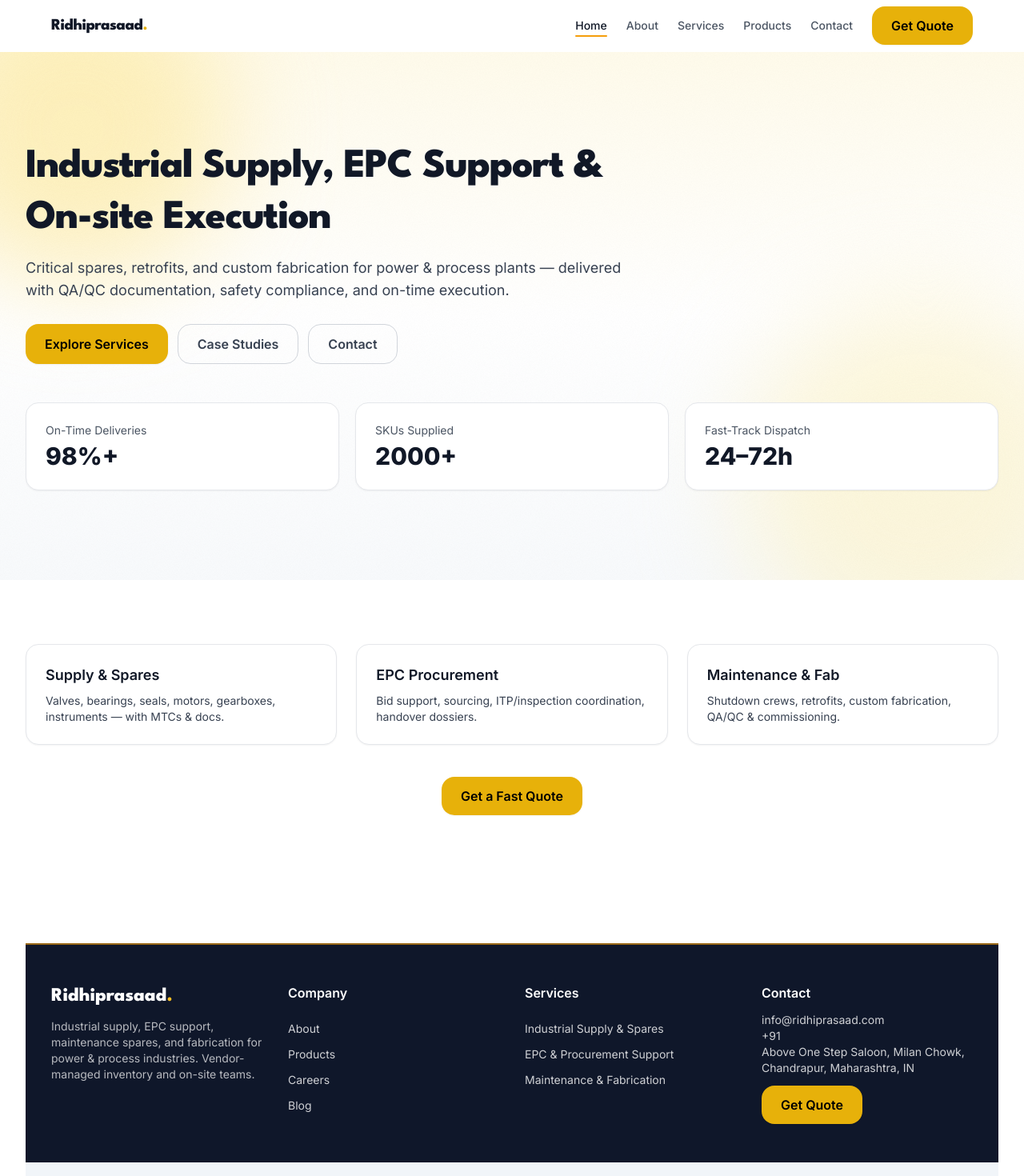
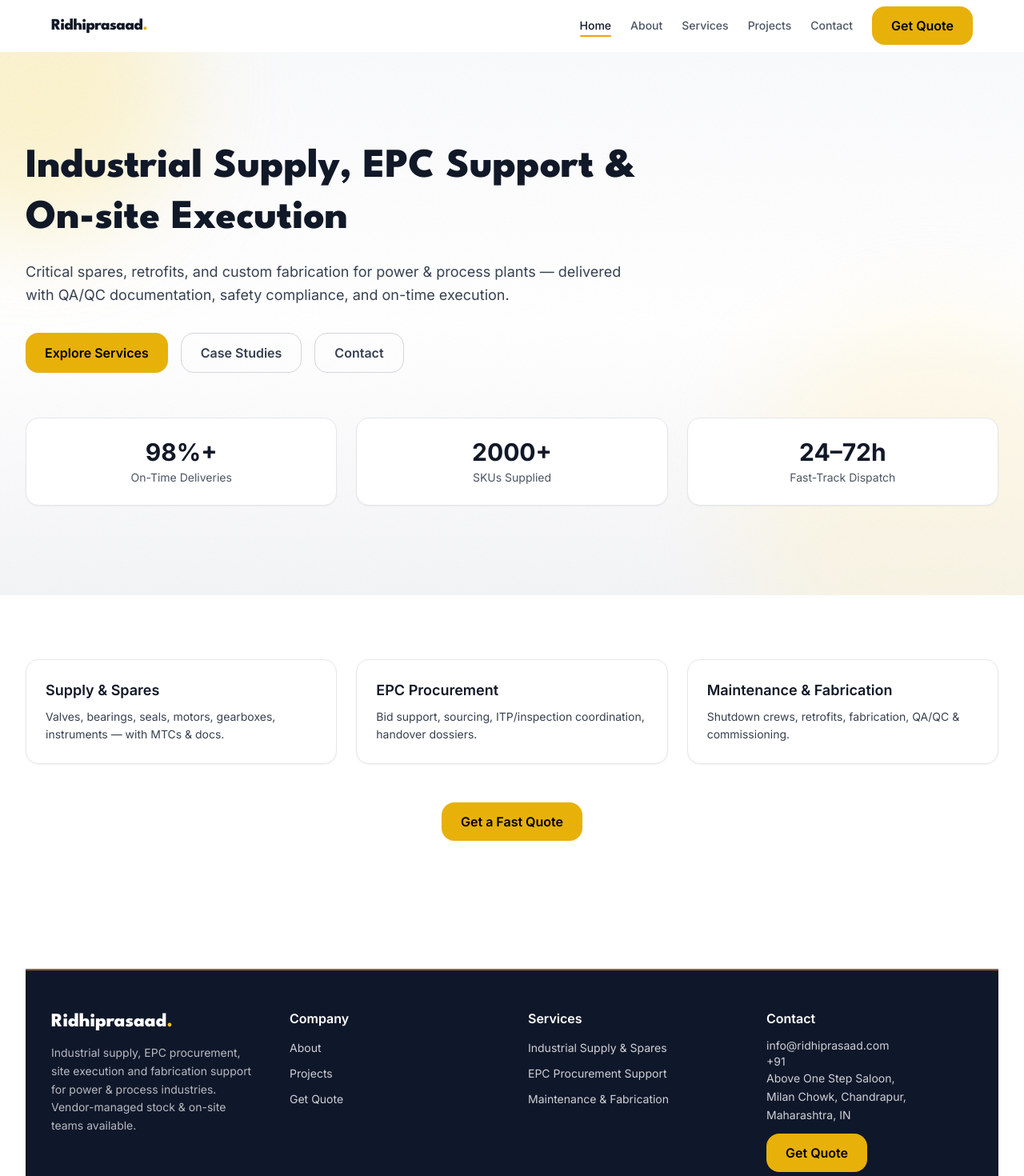
Before and after one commit to psspl2025/ridhiprasaad-site, a Next.js app: page / in a window 1280 px wide. Shown: the top 1470 px of the page at 80% size. Built offline with nearby package versions, Linux system fonts and the light colour scheme.

Commit message:
prod: clean RSC hooks, split contact form, polish layout

```diff
--- /dev/null
+++ b/app/contact/ContactForm.tsx
@@ -0,0 +1,58 @@
+"use client";
+
+import { useState } from "react";
+
+type Status = { ok: boolean; message: string };
+
+export default function ContactForm() {
+  const [status, setStatus] = useState<Status | null>(null);
+  const [loading, setLoading] = useState(false);
+
+  async function onSubmit(e: React.FormEvent<HTMLFormElement>) {
+    e.preventDefault();
+    setLoading(true);
+    setStatus(null);
+
+    const form = new FormData(e.currentTarget);
+    const payload = Object.fromEntries(form.entries());
+
+    try {
+      const res = await fetch("/api/contact", {
+        method: "POST",
+        headers: { "Content-Type": "application/json" },
+        body: JSON.stringify(payload),
+      });
+
+      const data = await res.json();
+      setStatus({ ok: res.ok, message: data?.message ?? "Done" });
+      if (res.ok) e.currentTarget.reset();
+    } catch {
+      setStatus({ ok: false, message: "Network error. Try again." });
+    } finally {
+      setLoading(false);
+    }
+  }
+
+  return (
+    <form className="card p-8 grid md:grid-cols-2 gap-4" onSubmit={onSubmit}>
+      <input name="name" required placeholder="Name" className="card px-4 py-3" />
+      <input name="company" placeholder="Company" className="card px-4 py-3" />
+      <input name="email" type="email" required placeholder="Email" className="card px-4 py-3" />
+      <input name="phone" placeholder="Phone" className="card px-4 py-3" />
+      <input name="subject" required placeholder="Subject" className="card px-4 py-3 md:col-span-2" />
+      <textarea name="message" required placeholder="Project / BOQ details…" className="card px-4 py-3 min-h-32 md:col-span-2" />
+
+      <div className="md:col-span-2 flex items-center gap-3">
+        <button className="btn-primary" disabled={loading}>
+          {loading ? "Sending…" : "Send Request"}
+        </button>
+
+        {status && (
+          <span className={status.ok ? "text-green-600 text-sm" : "text-red-500 text-sm"}>
+            {status.message}
+          </span>
+        )}
+      </div>
+    </form>
+  );
+}
--- a/app/contact/page.tsx
+++ b/app/contact/page.tsx
@@ -1,108 +1,40 @@
-// app/contact/page.tsx
-"use client";
+import PageHero from "@/components/PageHero";
+import ContactForm from "./ContactForm"; // we create this below
 
-import { useState } from "react";
-import PageHero from "@/components/PageHero"; // Ensure this path matches your structure
-import Image from "next/image";
-
-type Status = { ok: boolean; message: string };
+export const metadata = {
+  title: "Contact / Get Quote — Ridhiprasaad Supplier Pvt Ltd",
+  description: "Share BOQ, plant details, and timelines. Receive a response within 1 business day.",
+};
 
 export default function ContactPage() {
-  const [status, setStatus] = useState<Status | null>(null);
-  const [loading, setLoading] = useState(false);
-
-  async function onSubmit(e: React.FormEvent<HTMLFormElement>) {
-    e.preventDefault();
-    setLoading(true);
-    setStatus(null);
-
-    const form = new FormData(e.currentTarget);
-    const payload = Object.fromEntries(form.entries());
-
-    try {
-      const res = await fetch("/api/contact", {
-        method: "POST",
-        headers: { "Content-Type": "application/json" },
-        body: JSON.stringify(payload),
-      });
-      const data = await res.json();
-      setStatus({ ok: res.ok, message: data?.message ?? (res.ok ? "Sent!" : "Failed") });
-      if (res.ok) (e.currentTarget as HTMLFormElement).reset();
-    } catch (err) {
-      setStatus({ ok: false, message: "Network error. Please try again." });
-    } finally {
-      setLoading(false);
-    }
-  }
-
   return (
     <div className="w-full">
-      {/* Hero Section */}
       <PageHero
         fullBleed
-        image="/hero/contact-hero.webp" // Your webp hero or use AI-generated/contact-themed image here!
+        priority
+        image="/hero/contact-hero.webp"
         overlayDir="b"
         overlayClassName="from-slate-900/80 via-slate-900/55 to-transparent"
         title="Contact / Get Quote"
-        subtitle="Share your bill of materials, plant details, and timelines. We’ll respond within 1 business day."
+        subtitle="Share your requirements — we respond within 1 business day."
+        align="center"
         minH="min-h-[320px] md:min-h-[420px]"
-        align="center"
       />
 
-      <div className="container-xl py-16">
-        {/* Contact Form */}
-        <header className="mb-8">
-          <h1 className="font-display text-4xl md:text-5xl font-bold">Get in Touch</h1>
+      <div className="content py-16">
+        <header className="mb-10">
+          <h1 className="font-display text-4xl md:text-5xl font-bold text-gray-900">
+            Get in Touch
+          </h1>
           <p className="mt-3 text-gray-700 max-w-2xl">
-            Have a question or need a quote? Fill out the form below and our team will get back to you promptly.
+            Send us your BOQ or scope details — we’ll reply quickly with makes, lead times, and pricing.
           </p>
         </header>
 
-        <form className="card p-8 grid md:grid-cols-2 gap-4" onSubmit={onSubmit}>
-          <div className="grid gap-3">
-            <label className="text-sm text-gray-700" htmlFor="name">Name</label>
-            <input id="name" name="name" required className="card px-4 py-3" placeholder="Your name" />
-          </div>
+        {/* Client-side form separated */}
+        <ContactForm />
 
-          <div className="grid gap-3">
-            <label className="text-sm text-gray-700" htmlFor="company">Company</label>
-            <input id="company" name="company" className="card px-4 py-3" placeholder="Your company" />
-          </div>
-
-          <div className="grid gap-3">
-            <label className="text-sm text-gray-700" htmlFor="email">Email</label>
-            <input id="email" name="email" type="email" required className="card px-4 py-3" placeholder="you@company.com" />
-          </div>
-
-          <div className="grid gap-3">
-            <label className="text-sm text-gray-700" htmlFor="phone">Phone</label>
-            <input id="phone" name="phone" className="card px-4 py-3" placeholder="+91-9xxxxxxxxx" />
-          </div>
-
-          <div className="md:col-span-2 grid gap-3">
-            <label className="text-sm text-gray-700" htmlFor="subject">Subject</label>
-            <input id="subject" name="subject" required className="card px-4 py-3" placeholder="Supply quote / EPC support / Site visit" />
-          </div>
-
-          <div className="md:col-span-2 grid gap-3">
-            <label className="text-sm text-gray-700" htmlFor="message">Bill of Materials / Project Brief</label>
-            <textarea id="message" name="message" required className="card px-4 py-3 min-h-32" placeholder="Part numbers, quantities, makes, delivery location, timelines…" />
-          </div>
-
-          <div className="md:col-span-2 flex items-center gap-3">
-            <button className="btn-primary" type="submit" disabled={loading} aria-label="Send Request">
-              {loading ? "Sending…" : "Send Request"}
-            </button>
-            {status && (
-              <span className={status.ok ? "text-green-400 text-sm" : "text-red-400 text-sm"}>
-                {status.message}
-              </span>
-            )}
-          </div>
-        </form>
-
-        {/* Optional contact info block */}
-        <section className="mt-8 grid md:grid-cols-3 gap-6">
+        <section className="mt-12 grid md:grid-cols-3 gap-6">
           <div className="card p-6">
             <div className="text-gray-600 text-sm">Email</div>
             <div className="mt-1 font-semibold">info@ridhiprasaad.com</div>
@@ -113,7 +45,9 @@
           </div>
           <div className="card p-6">
             <div className="text-gray-600 text-sm">Location</div>
-            <div className="mt-1 font-semibold">Above One Step Saloon, Milan Chowk, Chandrapur, Maharashtra, IN</div>
+            <div className="mt-1 font-semibold">
+              Above One Step Saloon, Milan Chowk, Chandrapur, Maharashtra, IN
+            </div>
           </div>
         </section>
       </div>
--- a/app/page.tsx
+++ b/app/page.tsx
@@ -1,6 +1,6 @@
 import Link from "next/link";
 
-/** URL-encoded SVG noise background (safe for SSR) */
+/** Safe, SSR-friendly noise SVG background */
 const NOISE = (() => {
   const svg = `
     <svg xmlns="http://www.w3.org/2000/svg" width="140" height="140" viewBox="0 0 140 140">
@@ -20,101 +20,81 @@
 export default function HomePage() {
   return (
     <>
-      {/* HERO: full-bleed background, centered foreground */}
-      <section className="relative overflow-hidden">
-        {/* gradient base */}
+      {/* HERO */}
+      <section className="relative isolate overflow-hidden">
+        {/* Base gradient */}
+        <div className="absolute inset-0 bg-gradient-to-b from-gray-50 via-white to-gray-100" aria-hidden />
+
+        {/* Accent haze blobs (hidden if reduced motion) */}
         <div
-          className="absolute inset-0 bg-gradient-to-b from-amber-50 via-white to-slate-50"
-          aria-hidden="true"
+          className="pointer-events-none absolute -top-32 -left-32 h-[22rem] w-[22rem] rounded-full bg-amber-200/40 blur-3xl
+          [@media(prefers-reduced-motion:reduce)]:hidden"
+        />
+        <div
+          className="pointer-events-none absolute -bottom-32 -right-32 h-[30rem] w-[30rem] rounded-full bg-amber-100/40 blur-3xl
+          [@media(prefers-reduced-motion:reduce)]:hidden"
         />
 
-        {/* accent blobs (disabled for users preferring reduced motion) */}
+        {/* Noise overlay */}
         <div
-          className="pointer-events-none absolute -top-24 -left-24 h-96 w-96 rounded-full bg-amber-200/50 blur-3xl md:block [@media(prefers-reduced-motion:reduce)]:hidden"
-          aria-hidden="true"
-        />
-        <div
-          className="pointer-events-none absolute -bottom-24 -right-24 h-[28rem] w-[28rem] rounded-full bg-amber-100/60 blur-3xl md:block [@media(prefers-reduced-motion:reduce)]:hidden"
-          aria-hidden="true"
+          className="absolute inset-0 opacity-15 mix-blend-multiply"
+          style={{ backgroundImage: NOISE, backgroundRepeat: "repeat" }}
+          aria-hidden
         />
 
-        {/* subtle noise */}
-        <div
-          className="absolute inset-0 opacity-20 mix-blend-multiply"
-          style={{ backgroundImage: NOISE as string, backgroundRepeat: "repeat" }}
-          aria-hidden="true"
-        />
-
-        {/* Foreground content constrained to site width */}
+        {/* Content */}
         <div className="relative content py-20 md:py-28">
           <div className="max-w-3xl">
-            <h1 className="font-display text-[clamp(2rem,4vw,3.5rem)] font-extrabold leading-tight tracking-tight text-gray-900">
-              Industrial Supply, EPC Support &amp; On-site Execution
+            <h1 className="font-display text-[clamp(2.25rem,4vw,3.5rem)] font-extrabold leading-tight text-gray-900">
+              Industrial Supply, EPC Support & On-site Execution
             </h1>
 
-            <p className="mt-4 text-gray-700 text-base md:text-lg leading-relaxed">
-              Critical spares, retrofits, and custom fabrication for power &amp; process plants —
+            <p className="mt-5 text-gray-700 text-lg leading-relaxed">
+              Critical spares, retrofits, and custom fabrication for power & process plants —
               delivered with QA/QC documentation, safety compliance, and on-time execution.
             </p>
 
-            <div className="mt-7 flex flex-wrap gap-3">
-              <Link href="/services" className="btn-primary" aria-label="Explore our services">
-                Explore Services
-              </Link>
-              <Link href="/projects" className="btn-ghost">
-                Case Studies
-              </Link>
-              <Link href="/contact" className="btn-ghost">
-                Contact
-              </Link>
+            <div className="mt-8 flex flex-wrap gap-4">
+              <Link href="/services" className="btn-primary">Explore Services</Link>
+              <Link href="/projects" className="btn-ghost">Case Studies</Link>
+              <Link href="/contact" className="btn-ghost">Contact</Link>
             </div>
           </div>
 
-          {/* quick stats strip (semantic dl) */}
-          <dl className="mt-12 grid gap-5 sm:grid-cols-3">
+          {/* Stats */}
+          <dl className="mt-14 grid gap-6 sm:grid-cols-3">
             {[
               ["98%+", "On-Time Deliveries"],
               ["2000+", "SKUs Supplied"],
               ["24–72h", "Fast-Track Dispatch"],
-            ].map(([num, label]) => (
-              <div key={label} className="card p-6">
-                <dt className="text-sm text-gray-600">{label}</dt>
-                <dd className="mt-1 text-3xl font-extrabold text-gray-900">{num}</dd>
+            ].map(([value, label]) => (
+              <div key={label} className="card p-6 text-center">
+                <dd className="text-3xl font-bold text-gray-900">{value}</dd>
+                <dt className="mt-1 text-sm text-gray-600">{label}</dt>
               </div>
             ))}
           </dl>
         </div>
       </section>
 
-      {/* VALUE CARDS (centered width) */}
-      <section className="py-14 md:py-20">
+      {/* VALUE CARDS */}
+      <section className="py-16 md:py-20">
         <div className="content">
           <div className="grid gap-6 md:grid-cols-3">
             {[
-              [
-                "Supply & Spares",
-                "Valves, bearings, seals, motors, gearboxes, instruments — with MTCs & docs.",
-              ],
-              [
-                "EPC Procurement",
-                "Bid support, sourcing, ITP/inspection coordination, handover dossiers.",
-              ],
-              [
-                "Maintenance & Fab",
-                "Shutdown crews, retrofits, custom fabrication, QA/QC & commissioning.",
-              ],
+              ["Supply & Spares", "Valves, bearings, seals, motors, gearboxes, instruments — with MTCs & docs."],
+              ["EPC Procurement", "Bid support, sourcing, ITP/inspection coordination, handover dossiers."],
+              ["Maintenance & Fabrication", "Shutdown crews, retrofits, fabrication, QA/QC & commissioning."],
             ].map(([title, desc]) => (
               <article key={title} className="card p-6">
                 <h2 className="font-semibold text-lg text-gray-900">{title}</h2>
-                <p className="mt-2 text-sm text-gray-700">{desc}</p>
+                <p className="mt-2 text-sm text-gray-700 leading-relaxed">{desc}</p>
               </article>
             ))}
           </div>
 
-          <div id="quote" className="mt-10 text-center">
-            <Link href="/contact" className="btn-primary">
-              Get a Fast Quote
-            </Link>
+          <div className="mt-12 text-center">
+            <Link href="/contact" className="btn-primary">Get a Fast Quote</Link>
           </div>
         </div>
       </section>
--- a/components/Footer.tsx
+++ b/components/Footer.tsx
@@ -16,7 +16,7 @@
         "after:absolute after:-bottom-1 after:left-0 after:h-[2px] after:rounded-full",
         isActive
           ? "after:w-full after:bg-amber-500"
-          : "after:w-0 after:bg-white/20 hover:after:w-full hover:after:bg-amber-300",
+          : "after:w-0 after:bg-white/40 hover:after:w-full hover:after:bg-amber-300",
         "after:transition-all after:duration-300",
       ].join(" ")}
       aria-current={isActive ? "page" : undefined}
@@ -31,51 +31,54 @@
 
   return (
     <footer className="mt-20">
-      {/* === Dark band (top) === */}
+      {/* === Dark section === */}
       <div className="bg-slate-900 text-white">
-        {/* Thin gold accent */}
         <div className="h-[2px] w-full bg-amber-500/60" />
 
-        <div className="container-xl py-12 grid md:grid-cols-4 gap-8">
-          {/* Brand & blurb */}
+        <div className="container-xl py-12 grid md:grid-cols-4 gap-10">
+          {/* Brand */}
           <div>
             <div className="font-display text-2xl font-extrabold">
               Ridhiprasaad<span className="text-amber-400">.</span>
             </div>
-            <p className="mt-3 text-sm text-white/70">
-              Industrial supply, EPC support, maintenance spares, and fabrication for
-              power & process industries. Vendor-managed inventory and on-site teams.
+            <p className="mt-3 text-sm text-white/70 leading-relaxed">
+              Industrial supply, EPC procurement, site execution and fabrication support for
+              power & process industries. Vendor-managed stock & on-site teams available.
             </p>
           </div>
+
           {/* Company */}
-          <nav aria-label="Footer Company" className="flex flex-col gap-2">
-            <div className="font-semibold text-white mb-3">Company</div>
+          <nav aria-label="Company">
+            <div className="font-semibold mb-3">Company</div>
             <ul className="space-y-2">
               <li><FooterLink href="/about">About</FooterLink></li>
-              <li><FooterLink href="/products">Products</FooterLink></li>
-              <li><FooterLink href="/careers">Careers</FooterLink></li>
-              <li><FooterLink href="/blog">Blog</FooterLink></li>
+              <li><FooterLink href="/projects">Projects</FooterLink></li>
+              <li><FooterLink href="/contact">Get Quote</FooterLink></li>
             </ul>
           </nav>
+
           {/* Services */}
-          <nav aria-label="Footer Services" className="flex flex-col gap-2">
-            <div className="font-semibold text-white mb-3">Services</div>
+          <nav aria-label="Services">
+            <div className="font-semibold mb-3">Services</div>
             <ul className="space-y-2">
               <li><FooterLink href="/services">Industrial Supply & Spares</FooterLink></li>
-              <li><FooterLink href="/services">EPC & Procurement Support</FooterLink></li>
+              <li><FooterLink href="/services">EPC Procurement Support</FooterLink></li>
               <li><FooterLink href="/services">Maintenance & Fabrication</FooterLink></li>
             </ul>
           </nav>
+
           {/* Contact */}
           <div>
-            <div className="font-semibold text-white mb-3">Contact</div>
+            <div className="font-semibold mb-3">Contact</div>
             <p className="text-sm text-white/80">
               <a href="mailto:info@ridhiprasaad.com" className="hover:text-white">info@ridhiprasaad.com</a>
             </p>
             <p className="text-sm text-white/80">
               <a href="tel:+91" className="hover:text-white">+91</a>
             </p>
-            <p className="text-sm text-white/80">Above One Step Saloon, Milan Chowk, Chandrapur, Maharashtra, IN</p>
+            <p className="text-sm text-white/80 leading-relaxed">
+              Above One Step Saloon,<br />Milan Chowk, Chandrapur, Maharashtra, IN
+            </p>
             <div className="mt-3">
               <Link href="/contact" className="btn-primary">Get Quote</Link>
             </div>
@@ -83,13 +86,13 @@
         </div>
       </div>
 
-      {/* === Lighter lower bar === */}
+      {/* === Bottom bar === */}
       <div className="bg-slate-100 border-t border-white/10">
         <div className="container-xl py-6 text-xs text-slate-600 flex flex-wrap items-center justify-between gap-4">
           <span>© {year} Ridhiprasaad Supplier Pvt Ltd. All rights reserved.</span>
-          <nav className="hidden sm:flex items-center gap-6" aria-label="Quick links">
-            <Link href="/privacy" className="text-slate-600 hover:text-slate-900 transition">Privacy</Link>
-            <Link href="/terms" className="text-slate-600 hover:text-slate-900 transition">Terms</Link>
+          <nav className="hidden sm:flex items-center gap-6" aria-label="Legal">
+            <Link href="/privacy" className="hover:text-slate-900 transition">Privacy</Link>
+            <Link href="/terms" className="hover:text-slate-900 transition">Terms</Link>
           </nav>
         </div>
       </div>
--- a/components/Header.tsx
+++ b/components/Header.tsx
@@ -1,23 +1,17 @@
 "use client";
 
 import Link from "next/link";
-import { usePathname, useSearchParams } from "next/navigation";
+import { usePathname } from "next/navigation";
 import { Menu } from "lucide-react";
 import { useEffect, useMemo, useState } from "react";
 
-/**
- * Add hash sections to nav (optional). If your homepage has sections with IDs,
- * these will "scroll spy" highlight when visible.
- */
+/** Main nav */
 const nav = [
   { href: "/", label: "Home" },
   { href: "/about", label: "About" },
   { href: "/services", label: "Services" },
-  { href: "/projects", label: "Products" },
+  { href: "/projects", label: "Projects" }, // was "Products" → corrected label
   { href: "/contact", label: "Contact" },
-  // Example same-page sections (uncomment if you add these IDs on /):
-  // { href: "/#services", label: "What We Do" },
-  // { href: "/#stats", label: "Stats" },
 ];
 
 function useHeaderElevation(threshold = 4) {
@@ -32,7 +26,6 @@
 }
 
 function useScrollSpy(hashes: string[]) {
-  // Track active hash (#section) on current page.
   const [activeHash, setActiveHash] = useState<string | null>(null);
 
   useEffect(() => {
@@ -42,21 +35,16 @@
     const els = ids
       .map((id) => document.getElementById(id))
       .filter((el): el is HTMLElement => !!el);
-
     if (!els.length) return;
 
     const observer = new IntersectionObserver(
       (entries) => {
-        // Pick the most visible entry
         const visible = entries
           .filter((e) => e.isIntersecting)
           .sort((a, b) => (b.intersectionRatio || 0) - (a.intersectionRatio || 0))[0];
         if (visible?.target?.id) setActiveHash(`#${visible.target.id}`);
       },
-      {
-        rootMargin: "-20% 0px -60% 0px", // activate slightly before center
-        threshold: [0.25, 0.5, 0.75],
-      }
+      { rootMargin: "-20% 0px -60% 0px", threshold: [0.25, 0.5, 0.75] }
     );
 
     els.forEach((el) => observer.observe(el));
@@ -77,8 +65,6 @@
   isActive: boolean;
   onClick?: () => void;
 }) {
-  // Animated underline on hover + solid gold when active.
-  // Uses a pseudo-element `after:` bar that grows on hover, stays full when active.
   return (
     <Link
       href={href}
@@ -86,7 +72,6 @@
       className={[
         "relative text-sm font-medium transition",
         isActive ? "text-gray-900" : "text-gray-600 hover:text-gray-900",
-        // underline animation rail
         "after:absolute after:-bottom-1 after:left-0 after:h-[2px] after:rounded-full",
         isActive
           ? "after:w-full after:bg-amber-500"
@@ -101,10 +86,8 @@
 
 export default function Header() {
   const pathname = usePathname();
-  const search = useSearchParams();
   const elevated = useHeaderElevation(4);
 
-  // Collect hash targets on *this* page (only for same-page anchors)
   const samePageHashes = useMemo(
     () =>
       nav
@@ -120,18 +103,13 @@
   const [open, setOpen] = useState(false);
 
   const isActive = (href: string) => {
-    // Hash-aware active state:
-    // - If link has a hash and current hash is active, mark active.
-    // - Else fall back to pathname match.
     if (href.includes("#") && typeof window !== "undefined") {
       const [base, hash] = href.split("#");
       const onSamePath = base === pathname;
       if (onSamePath && activeHash && activeHash === `#${hash}`) return true;
-      // If no scrollspy yet, still consider active when URL hash matches
       if (onSamePath && window.location.hash === `#${hash}`) return true;
       return false;
     }
-    // exact match by pathname (ignores query)
     return href === pathname;
   };
 
@@ -143,15 +121,10 @@
       ].join(" ")}
     >
       <div className="container-xl flex h-16 items-center justify-between">
-        {/* Logo */}
-        <Link
-          href="/"
-          className="font-display text-xl font-extrabold tracking-tight text-gray-900"
-        >
+        <Link href="/" className="font-display text-xl font-extrabold tracking-tight text-gray-900">
           Ridhiprasaad<span className="text-brand-accent">.</span>
         </Link>
 
-        {/* Desktop Nav */}
         <nav className="hidden md:flex items-center gap-6">
           {nav.map((n) => (
             <NavLink key={n.href} href={n.href} label={n.label} isActive={isActive(n.href)} />
@@ -161,7 +134,6 @@
           </Link>
         </nav>
 
-        {/* Mobile menu toggle */}
         <button
           className="md:hidden text-gray-700"
           onClick={() => setOpen((v) => !v)}
@@ -171,7 +143,6 @@
         </button>
       </div>
 
-      {/* Mobile dropdown */}
       {open && (
         <div className="md:hidden border-t border-gray-200 bg-white/95 backdrop-blur-sm">
           <div className="container-xl py-3 grid gap-3">
```
Also changed, not shown: app/not-found.client.tsx (added, +8 -0 lines), app/not-found.tsx (+12 -16 lines), app/test/page.tsx (deleted, +0 -8 lines).
